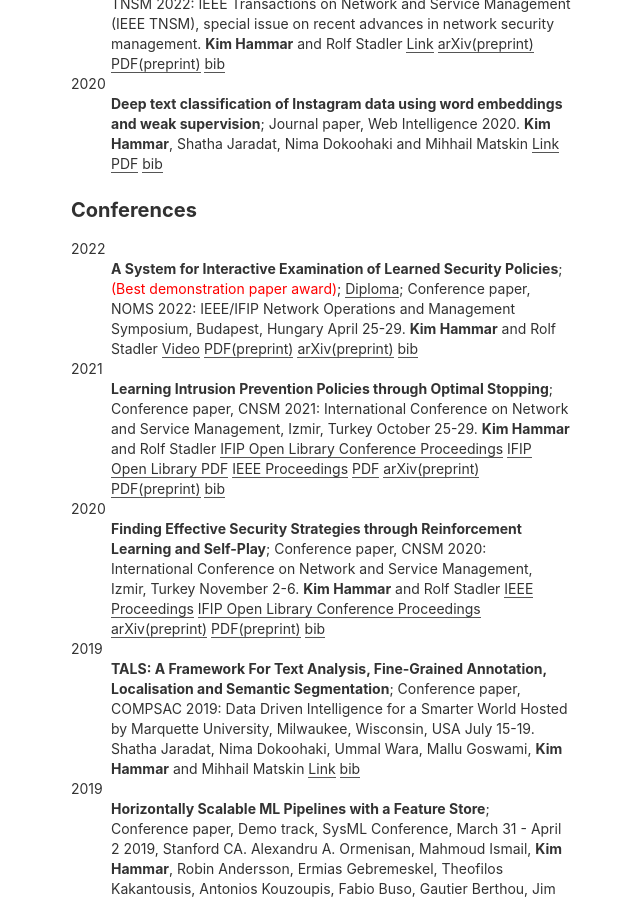
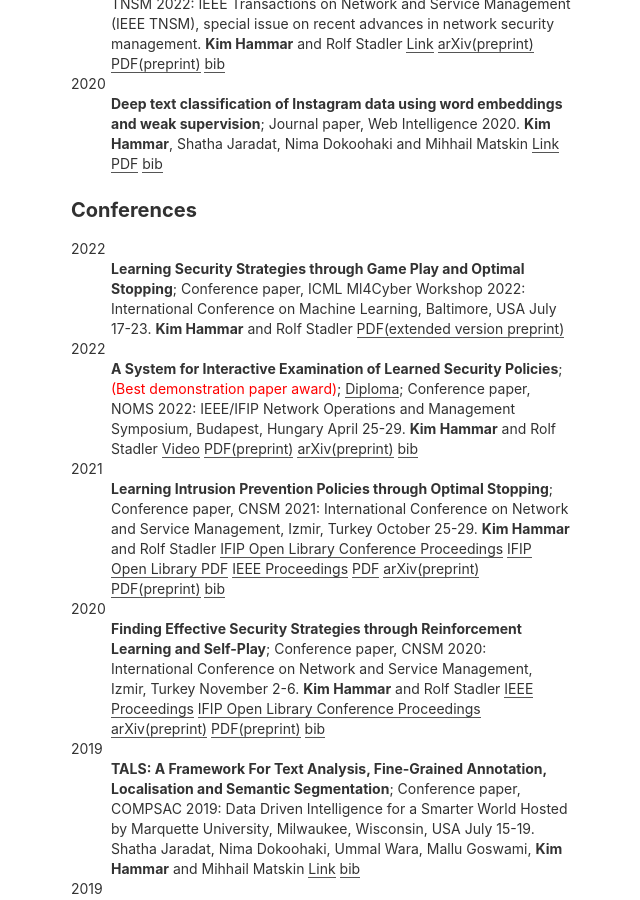
Before and after one commit to Limmen/Limmen.github.io, a Jekyll site: the page built from publications.md, in a window 1280 px wide and 900 px high, scrolled down 579 px. Shown: the whole window, without its empty margins (319-959 px from the left). Built offline with Jekyll 4.4.1, drawn with Linux system fonts in a browser that asks for light colours.

Commit message:
add paper

```diff
--- a/publications.md
+++ b/publications.md
@@ -21,6 +21,12 @@
 	[bib](/assets/citations/wi_journal.bib)
 
 ### Conferences
+
+2022
+:   **Learning Security Strategies through Game Play and Optimal Stopping**; Conference paper, ICML Ml4Cyber Workshop 2022: International Conference on Machine Learning, Baltimore, USA July 17-23.
+    **Kim Hammar** and Rolf Stadler
+	[PDF(extended version preprint)](/assets/papers/icml_ml4cyber_workshop_extended_version_27_may.pdf)
+
 
 2022
 :   **A System for Interactive Examination of Learned Security Policies**; <span style="color:red">(Best demonstration paper award)</span>; [Diploma](/assets/awards/NOMS_2022_Best_Demo_Award.pdf); Conference paper, NOMS 2022: IEEE/IFIP Network Operations and Management Symposium, Budapest, Hungary April 25-29.
```
Also changed, not shown: 1 other file.
